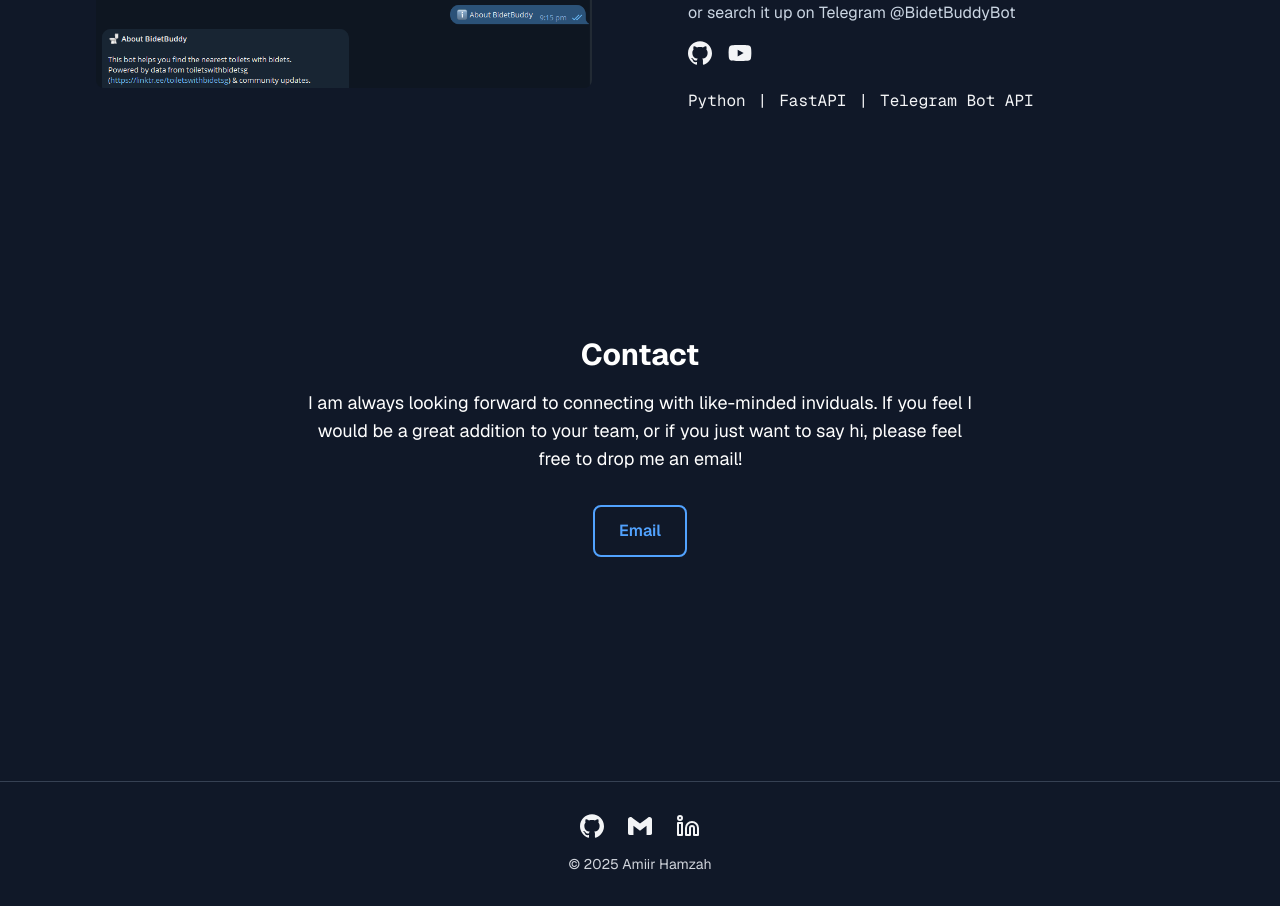
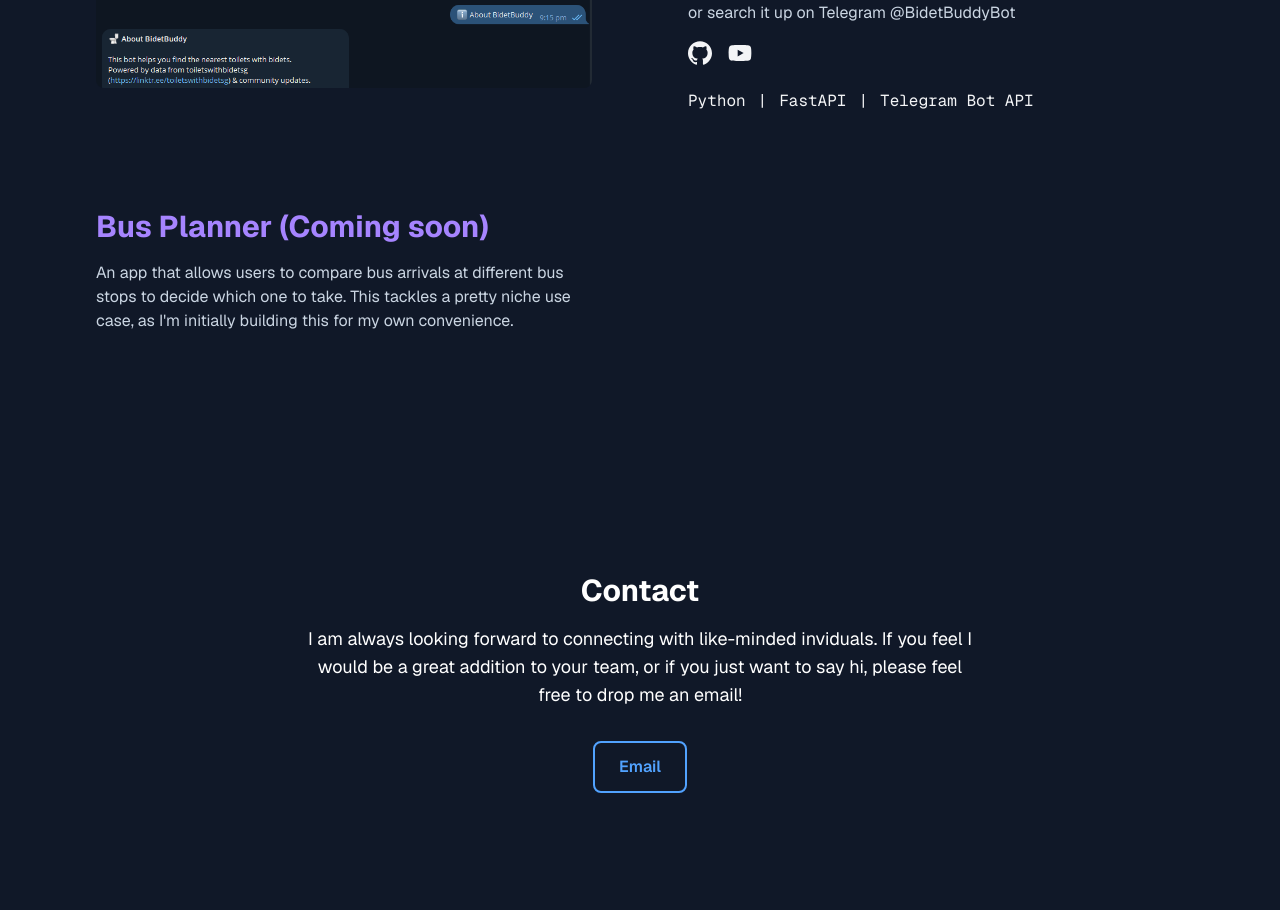
Before and after one commit to ahbb/amiirhamzah, a Next.js app: page / in a window 1280 px wide. Shown: the part 2143-3053 px from the top of the page. Built offline with nearby package versions, Linux system fonts and the light colour scheme.

Commit message:
bus planner project initial

```diff
--- a/app/components/Projects.jsx
+++ b/app/components/Projects.jsx
@@ -5,13 +5,17 @@ import { FaYoutube, FaTelegramPlane } from "react-icons/fa";
 export default function Projects() {
   return (
     <div className="mx-auto flex-1 flex flex-col items-center justify-between px-4 sm:px-6 lg:px-12 xl:px-24 pb-24 sm:pb-32 lg:pb-40">
-      <section id="projects" className="w-full max-w-7xl flex flex-col mb-16 scroll-mt-20">
+      <section
+        id="projects"
+        className="w-full max-w-7xl flex flex-col mb-16 scroll-mt-20"
+      >
         <h2 className="text-3xl font-bold mb-4 text-white">Projects</h2>
 
         <h3 className="text-md mb-4 text-white">
           Do check out here or Github for updates about my ongoing projects!
         </h3>
 
+        {/* BidetBuddyBot */}
         <div className="flex flex-col lg:flex-row gap-6 lg:gap-12 w-full lg:flex-1">
           <div className="w-full lg:flex-1">
             <Image
@@ -42,12 +46,12 @@ export default function Projects() {
 
             <p className="text-blue-400 pb-1 font-bold">Try it out!</p>
             <a href="https://t.me/BidetBuddyBot" target="_blank">
-            <FaTelegramPlane className="w-6 h-6" />
+              <FaTelegramPlane className="w-6 h-6" />
             </a>
 
-              <p className="text-slate-300 pb-4">
-                or search it up on Telegram @BidetBuddyBot
-              </p>
+            <p className="text-slate-300 pb-4">
+              or search it up on Telegram @BidetBuddyBot
+            </p>
 
             <div className="flex flex-row gap-4">
               <a href="https://github.com/ahbb/ToBi" target="_blank">
@@ -79,6 +83,24 @@ export default function Projects() {
             </div>
           </div>
         </div>
+
+        {/* Bus Planner */}
+        <div className="flex flex-col lg:flex-row gap-6 lg:gap-12 w-full lg:flex-1 pt-24">
+          <div className="w-full lg:flex-1">
+            <h2 className="text-3xl font-bold mb-4 text-violet-400">
+              Bus Planner (Coming soon)
+            </h2>
+            <p className=" text-slate-300 pb-4">
+              An app that allows users to compare bus arrivals at different bus
+              stops to decide which one to take. This tackles a pretty niche use
+              case, as I&apos;m initially building this for my own convenience.
+            </p>
+          </div>
+
+          <div className="flex-1 lg:pl-8 xl:pl-12">
+            {/* App image */}
+          </div>
+        </div>
       </section>
     </div>
   );
```
